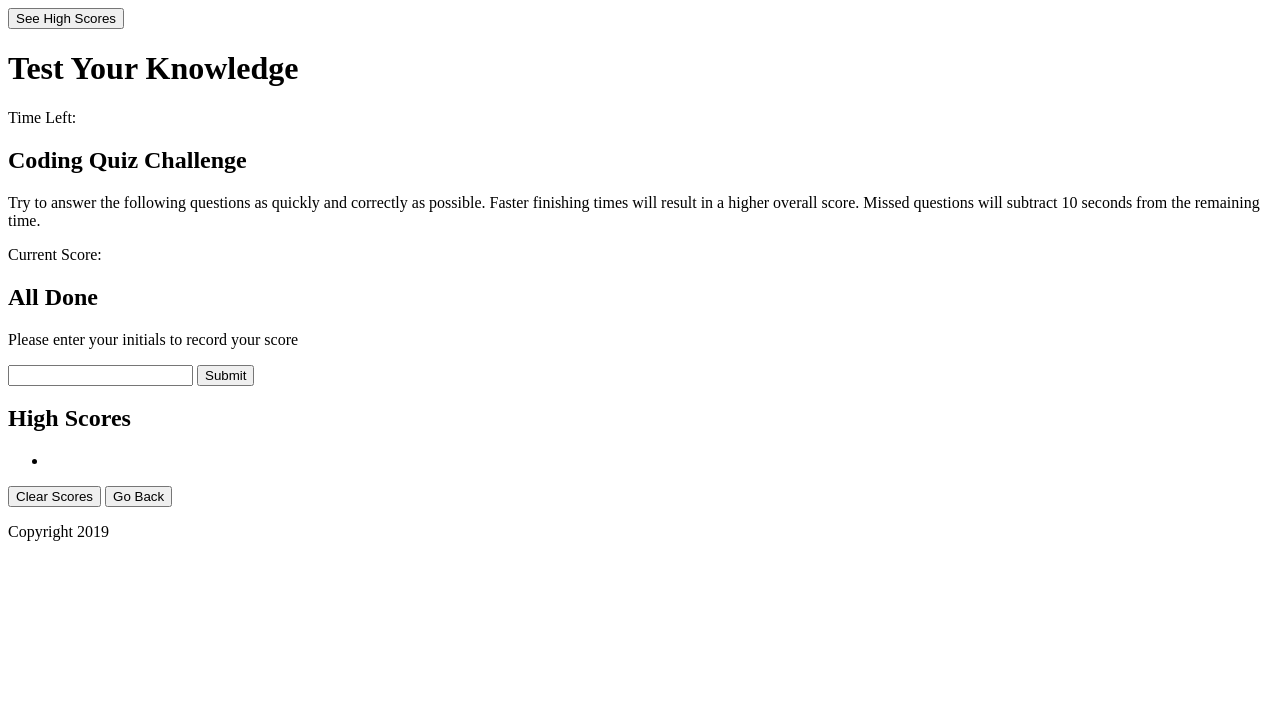
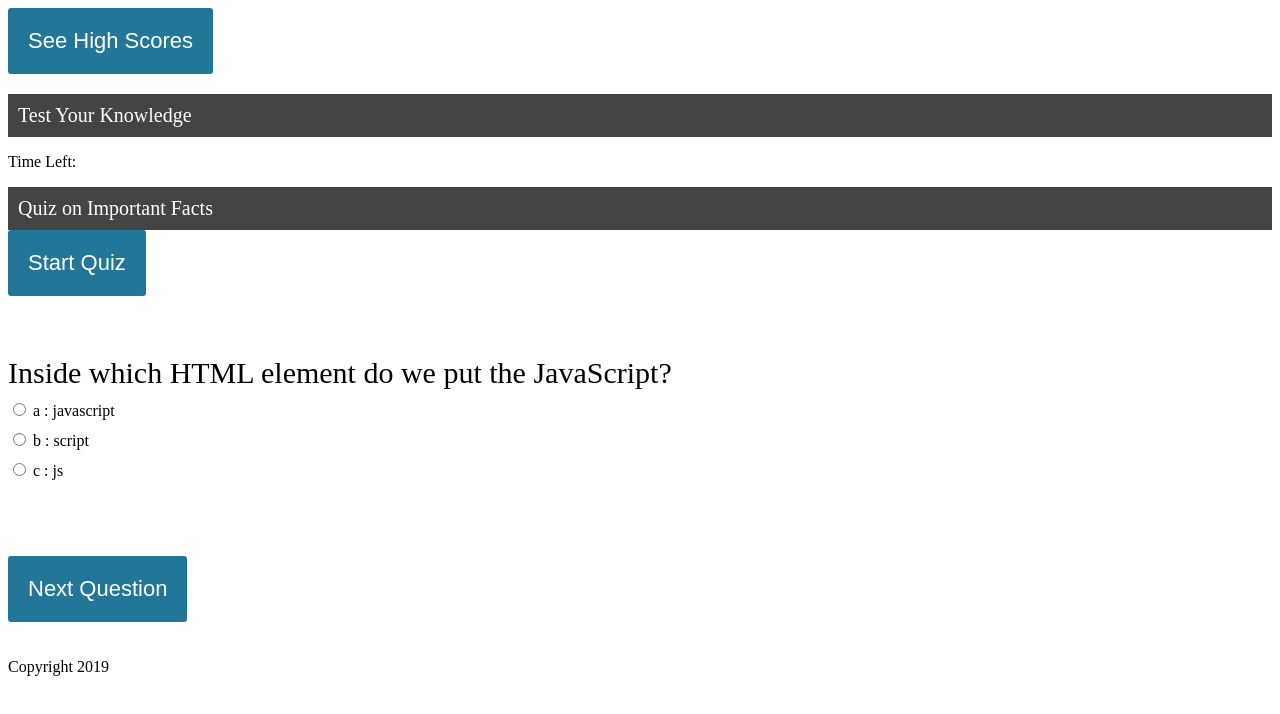
Before and after one commit to DanDukes/Javascript-Quiz-Game, a plain HTML site: page index.html in a window 1280 px wide. Drawn offline with Linux system fonts and the light colour scheme.

Commit message:
practice logic

```diff
--- a/index.html
+++ b/index.html
@@ -21,38 +21,21 @@
       </div>
     </header>
     <main class="quiz">
-      <div class="landing">
-        <h2 class="landingtitle">Coding Quiz Challenge</h2>
-        <p class="landingtext">
-          Try to answer the following questions as quickly and correctly as
-          possible. Faster finishing times will result in a higher overall
-          score. Missed questions will subtract 10 seconds from the remaining
-          time.
-        </p>
-      </div>
-      <div class="questions"></div>
-      <div class="score">
-        <p class="scoretext">Current Score:</p>
-        <span class="scorecount"></span>
-      </div>
-      <div class="finished">
-        <h2 class="finishedtitle">All Done</h2>
-        <p class="finishedtext">
-          Please enter your initials to record your score
-        </p>
-        <input type="text" name="initials" id="initials" />
-        <input type="button" value="Submit" />
-      </div>
-      <div class="highscoreshow">
-        <h2 class="scoretitle">High Scores</h2>
-        <div class="scorearea">
-          <ul class="scorelist">
-            <li class="scoreitem"></li>
-          </ul>
-          <button class="clearscores">Clear Scores</button>
-          <button class="goback">Go Back</button>
+      <h1>Quiz on Important Facts</h1>
+      <button id="startQuiz">Start Quiz</button>
+      <section class="quizArea">
+        <div class="quiz-container">
+          <div id="quiz"></div>
         </div>
-      </div>
+        <div class="quizcontrols">
+          <button id="previous">Previous Question</button>
+          <button id="next">Next Question</button>
+          <button id="submit">Submit Quiz</button>
+        </div>
+      </section>
+      <section class="resultsArea">
+        <div id="results"></div>
+      </section>
     </main>
     <footer class="sticky">
       <p class="footertext">Copyright 2019</p>
--- a/scripts.js
+++ b/scripts.js
@@ -0,0 +1,201 @@
+const myQuestions = [
+  {
+    question: "Inside which HTML element do we put the JavaScript?",
+    answers: {
+      a: "javascript",
+      b: "script",
+      c: "js"
+    },
+    correctAnswer: "b"
+  },
+  {
+    question: "Where is the correct place to insert a JavaScript?",
+    answers: {
+      a: "The body section",
+      b: "The head section",
+      c: "Trick question; they're both ok"
+    },
+    correctAnswer: "c"
+  },
+  {
+    question: "The external JavaScript file must contain the script tag.",
+    answers: {
+      a: "True",
+      b: "False"
+    },
+    correctAnswer: "b"
+  },
+  {
+    question: 'How do you write "Hello World" in an alert box??',
+    answers: {
+      a: 'msg("Hello World");',
+      b: 'prompt("Hello World");',
+      c: 'alertBox("Hello World");',
+      d: 'alert("Hello World");'
+    },
+    correctAnswer: "d"
+  },
+  {
+    question: "How do you create a function in JavaScript?",
+    answers: {
+      a: "function myFunction()",
+      b: "function = myFunction()",
+      c: "make.function.myFunction()",
+      d: "function:myFunction()"
+    },
+    correctAnswer: "a"
+  },
+  {
+    question: 'How do you call a function named "myFunction"?',
+    answers: {
+      a: "call myFunction()",
+      b: "read myFunction()",
+      c: "myFunction()",
+      d: "run.myFunction()"
+    },
+    correctAnswer: "c"
+  },
+  {
+    question: "How do you write an IF statement in JavaScript?",
+    answers: {
+      a: "if (i == 5)",
+      b: "if i = 5 then",
+      c: "if i=== 5 then",
+      d: "if i = 5"
+    },
+    correctAnswer: "a"
+  },
+  {
+    question: "!= means what in javascript?",
+    answers: {
+      a: "Or",
+      b: "And",
+      c: "Plus and equal to",
+      d: "not equal to"
+    },
+    correctAnswer: "d"
+  },
+  {
+    question: "What characters contains an array?",
+    answers: {
+      a: "< >",
+      b: "{ }",
+      c: "[ ]",
+      d: "# #"
+    },
+    correctAnswer: "c"
+  }
+];
+
+function buildQuiz() {
+  // we'll need a place to store the HTML output
+  const output = [];
+
+  // for each question...
+  myQuestions.forEach((currentQuestion, questionNumber) => {
+    // we'll want to store the list of answer choices
+    const answers = [];
+
+    // and for each available answer...
+    for (letter in currentQuestion.answers) {
+      // ...add an HTML radio button
+      answers.push(
+        `<label>
+             <input type="radio" name="question${questionNumber}" value="${letter}">
+              ${letter} :
+              ${currentQuestion.answers[letter]}
+           </label>`
+      );
+    }
+
+    // add this question and its answers to the output
+    output.push(
+      `<div class="slide">
+           <div class="question"> ${currentQuestion.question} </div>
+           <div class="answers"> ${answers.join("")} </div>
+         </div>`
+    );
+  });
+
+  // finally combine our output list into one string of HTML and put it on the page
+  quizContainer.innerHTML = output.join("");
+}
+
+function showResults() {
+  // gather answer containers from our quiz
+  const answerContainers = quizContainer.querySelectorAll(".answers");
+
+  // keep track of user's answers
+  let numCorrect = 0;
+
+  // for each question...
+  myQuestions.forEach((currentQuestion, questionNumber) => {
+    // find selected answer
+    const answerContainer = answerContainers[questionNumber];
+    const selector = `input[name=question${questionNumber}]:checked`;
+    const userAnswer = (answerContainer.querySelector(selector) || {}).value;
+
+    // if answer is correct
+    if (userAnswer === currentQuestion.correctAnswer) {
+      // add to the number of correct answers
+      numCorrect++;
+
+      // color the answers green
+      answerContainers[questionNumber].style.color = "lightgreen";
+    } else {
+      // if answer is wrong or blank
+      // color the answers red
+      answerContainers[questionNumber].style.color = "red";
+    }
+  });
+
+  // show number of correct answers out of total
+  resultsContainer.innerHTML = `${numCorrect} out of ${myQuestions.length}`;
+}
+
+function showSlide(n) {
+  slides[currentSlide].classList.remove("active-slide");
+  slides[n].classList.add("active-slide");
+  currentSlide = n;
+
+  if (currentSlide === 0) {
+    previousButton.style.display = "none";
+  } else {
+    previousButton.style.display = "inline-block";
+  }
+
+  if (currentSlide === slides.length - 1) {
+    nextButton.style.display = "none";
+    submitButton.style.display = "inline-block";
+  } else {
+    nextButton.style.display = "inline-block";
+    submitButton.style.display = "none";
+  }
+}
+
+function showNextSlide() {
+  showSlide(currentSlide + 1);
+}
+
+function showPreviousSlide() {
+  showSlide(currentSlide - 1);
+}
+
+const quizContainer = document.getElementById("quiz");
+const resultsContainer = document.getElementById("results");
+const submitButton = document.getElementById("submit");
+
+// display quiz right away
+buildQuiz();
+
+const previousButton = document.getElementById("previous");
+const nextButton = document.getElementById("next");
+const slides = document.querySelectorAll(".slide");
+let currentSlide = 0;
+
+showSlide(0);
+
+// on submit, show results
+submitButton.addEventListener("click", showResults);
+previousButton.addEventListener("click", showPreviousSlide);
+nextButton.addEventListener("click", showNextSlide);
--- a/style.css
+++ b/style.css
@@ -0,0 +1,68 @@
+import url(https://fonts.googleapis.com/css?family=Work+Sans:300,600);
+
+body{
+    font-size: 20px;
+    font-family: 'Work Sans', sans-serif;
+    color: #333;
+  font-weight: 300;
+  text-align: center;
+  background-color: #f8f6f0;
+}
+h1{
+  font-weight: 300;
+  margin: 0px;
+  padding: 10px;
+  font-size: 20px;
+  background-color: #444;
+  color: #fff;
+}
+.question{
+  font-size: 30px;
+  margin-bottom: 10px;
+}
+.answers {
+  margin-bottom: 20px;
+  text-align: left;
+  display: inline-block;
+}
+.answers label{
+  display: block;
+  margin-bottom: 10px;
+}
+button{
+  font-family: 'Work Sans', sans-serif;
+    font-size: 22px;
+    background-color: #279;
+    color: #fff;
+    border: 0px;
+    border-radius: 3px;
+    padding: 20px;
+    cursor: pointer;
+    margin-bottom: 20px;
+}
+button:hover{
+    background-color: #38a;
+}
+
+
+
+
+
+.slide{
+  position: absolute;
+  left: 0px;
+  top: 0px;
+  width: 100%;
+  z-index: 1;
+  opacity: 0;
+  transition: opacity 0.5s;
+}
+.active-slide{
+  opacity: 1;
+  z-index: 2;
+}
+.quiz-container{
+  position: relative;
+  height: 200px;
+  margin-top: 40px;
+}
```
